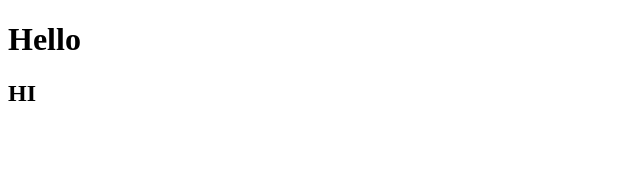
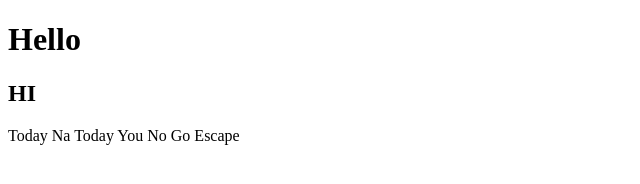
Before and after one commit to KhyngPencil/moatClasses, a plain HTML site: page index.html in a window 1280 px wide. Shown: the whole page, without its empty margins (0-640 px from the left). Drawn offline with Linux system fonts and the light colour scheme.

Commit message:
adding to my index and pushing to github

```diff
--- a/index.html
+++ b/index.html
@@ -8,5 +8,6 @@
 <body>
 	<h1>Hello</h1>
 	<h2>HI</h2>
+	<p> Today Na Today You No Go Escape</p>
 </body>
 </html>
```
